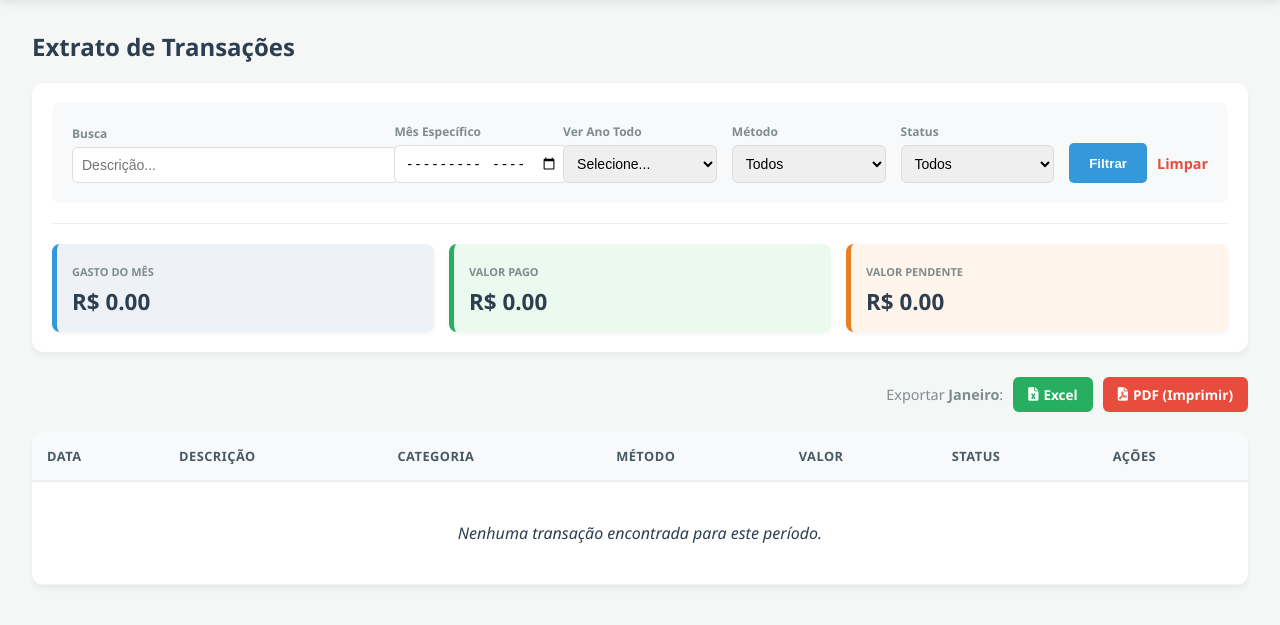
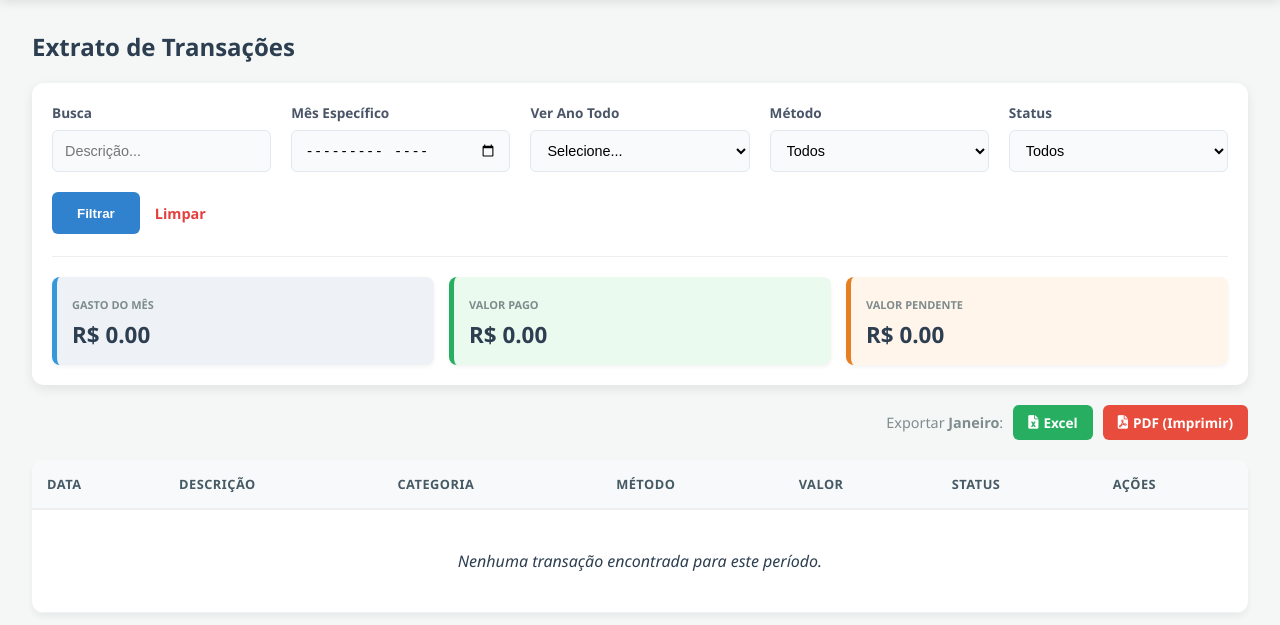
Before and after one commit to bcmmarra/controle-financeiro-web, a Flask app: page /listagem in a window 1280 px wide. Shown: the part 56-681 px from the top of the page. Run offline with Flask 3, Linux system fonts and the light colour scheme; a user stored in the database is signed in; data comes from the database, SQL or seed files in the repository; data that the repository does not hold is empty; parts of the project's set-up code (start-up, migrations or seed data) failed here and were passed over.

Commit message:
Ajuste de style do container filtros

```diff
--- a/static/style.css
+++ b/static/style.css
@@ -517,67 +491,79 @@ body {
 .valor-celula { font-weight: bold; }
 
 /* Container do Filtro */
+/* Container de Filtros com Grid fixo para evitar sobreposição */
 .filtros-container {
-    background: white;
+    background: #fff;
     padding: 20px;
-    border-radius: 10px;
-    box-shadow: 0 2px 10px rgba(0,0,0,0.05);
-    margin-bottom: 20px;
+    border-radius: 12px;
+    box-shadow: 0 4px 12px rgba(0,0,0,0.08);
+    margin: 20px 0;
 }
 
 .filtros-form {
     display: grid;
-    /* Cria colunas responsivas: mínimo 150px, máximo 1 fração do espaço */
-    grid-template-columns: repeat(auto-fit, minmax(180px, 1fr));
-    gap: 15px; /* Espaço entre os campos */
-    align-items: flex-end; /* Alinha o botão com a base dos inputs */
+    /* Divide em 5 colunas de tamanhos iguais */
+    grid-template-columns: repeat(5, 1fr);
+    gap: 20px; /* Espaço generoso entre colunas */
+    align-items: end; /* Alinha labels e campos na base */
 }
 
+/* Força os grupos de filtro a respeitarem o espaço */
 .filtro-grupo {
     display: flex;
     flex-direction: column;
-    gap: 5px;
+    min-width: 0; /* Importante para o grid não quebrar */
 }
 
 .filtro-grupo label {
     font-size: 0.85rem;
-    font-weight: bold;
-    color: #555;
+    font-weight: 600;
+    color: #4a5568;
+    margin-bottom: 8px;
+    white-space: nowrap;
 }
 
 .filtro-grupo input,
 .filtro-grupo select {
-    width: 100%;
-    padding: 8px;
-    border: 1px solid #ddd;
-    border-radius: 5px;
-    height: 40px; /* Padroniza a altura de todos */
+    height: 42px; /* Altura fixa para todos */
+    padding: 8px 12px;
+    border: 1px solid #e2e8f0;
+    border-radius: 6px;
+    background-color: #f8fafc;
+    font-size: 0.9rem;
+    width: 100%; /* Ocupa todo o espaço da coluna do grid */
+    box-sizing: border-box; /* Garante que padding não aumente o tamanho */
 }
 
-/* Botões de Ação */
+/* Área de botões ocupando a última coluna */
 .filtros-acoes {
     display: flex;
-    gap: 10px;
     align-items: center;
+    gap: 15px;
+    padding-bottom: 2px; /* Ajuste fino de alinhamento */
 }
 
 .btn-filtrar {
-    background-color: #3498db;
+    background-color: #3182ce;
     color: white;
     border: none;
-    padding: 0 20px;
-    border-radius: 5px;
-    height: 40px;
+    padding: 0 25px;
+    border-radius: 6px;
+    height: 42px;
+    font-weight: bold;
     cursor: pointer;
-    font-weight: bold;
+    transition: background 0.2s;
 }
 
+.btn-filtrar:hover { background-color: #2b6cb0; }
+
 .btn-limpar {
-    color: #e74c3c;
+    color: #e53e3e;
     text-decoration: none;
     font-size: 0.9rem;
-    font-weight: bold;
+    font-weight: 600;
 }
+
 
 .tabela-extrato thead th {
     background-color: #f8f9fa;
--- a/templates/listagem.html
+++ b/templates/listagem.html
@@ -3,21 +3,21 @@
 {% block conteudo %}
 <h2 class="page-title">Extrato de Transações</h2>
 
-<div class="card-filtro-container">
-    <form method="GET" action="/listagem" class="form-filtros">
-        <div class="filtro-group busca">
+<div class="filtros-container">
+    <form method="GET" action="/listagem" class="filtros-form">
+        <div class="filtro-grupo">
             <label>Busca</label>
             <input type="text" name="busca" value="{{ request.args.get('busca', '') }}" placeholder="Descrição...">
         </div>
 
-        <div class="filtro-group">
+        <div class="filtro-grupo">
             <label>Mês Específico</label>
             <input type="month" name="mes_filtro" id="id_mes_filtro"
                 value="{{ mes_atual if mes_atual|length == 7 else '' }}"
                 onchange="if(this.value) document.getElementById('id_ano_filtro').value = '';">
         </div>
 
-        <div class="filtro-group">
+        <div class="filtro-grupo">
             <label>Ver Ano Todo</label>
             <select name="ano_filtro" id="id_ano_filtro"
                 onchange="if(this.value) document.getElementById('id_mes_filtro').value = '';">
@@ -28,7 +28,7 @@
             </select>
         </div>
 
-        <div class="filtro-group">
+        <div class="filtro-grupo">
             <label>Método</label>
             <select name="metodo">
                 <option value="">Todos</option>
@@ -39,7 +39,7 @@
             </select>
         </div>
 
-        <div class="filtro-group">
+        <div class="filtro-grupo">
             <label>Status</label>
             <select name="status">
                 <option value="">Todos</option>
@@ -48,7 +48,7 @@
             </select>
         </div>
 
-        <div class="filtro-actions">
+        <div class="filtros-acoes">
             <button type="submit" class="btn-filtrar">Filtrar</button>
             <a href="/listagem" class="btn-limpar">Limpar</a>
         </div>
--- a/templates/novo_lancamento.html
+++ b/templates/novo_lancamento.html
@@ -50,7 +50,7 @@
                     <option value="Dinheiro">Dinheiro</option>
                     <option value="Pix">Pix</option>
                     <option value="Cartão de Crédito">Cartão de Crédito</option>
-                    <option value="Cartão de Débito">Cartão de Débito</option>
+                    <option value="Cartão de Débito">Boleto</option>
                 </select>
             </div>
 
```
Also changed, not shown: other parts of static/style.css (+45 -32 lines).
